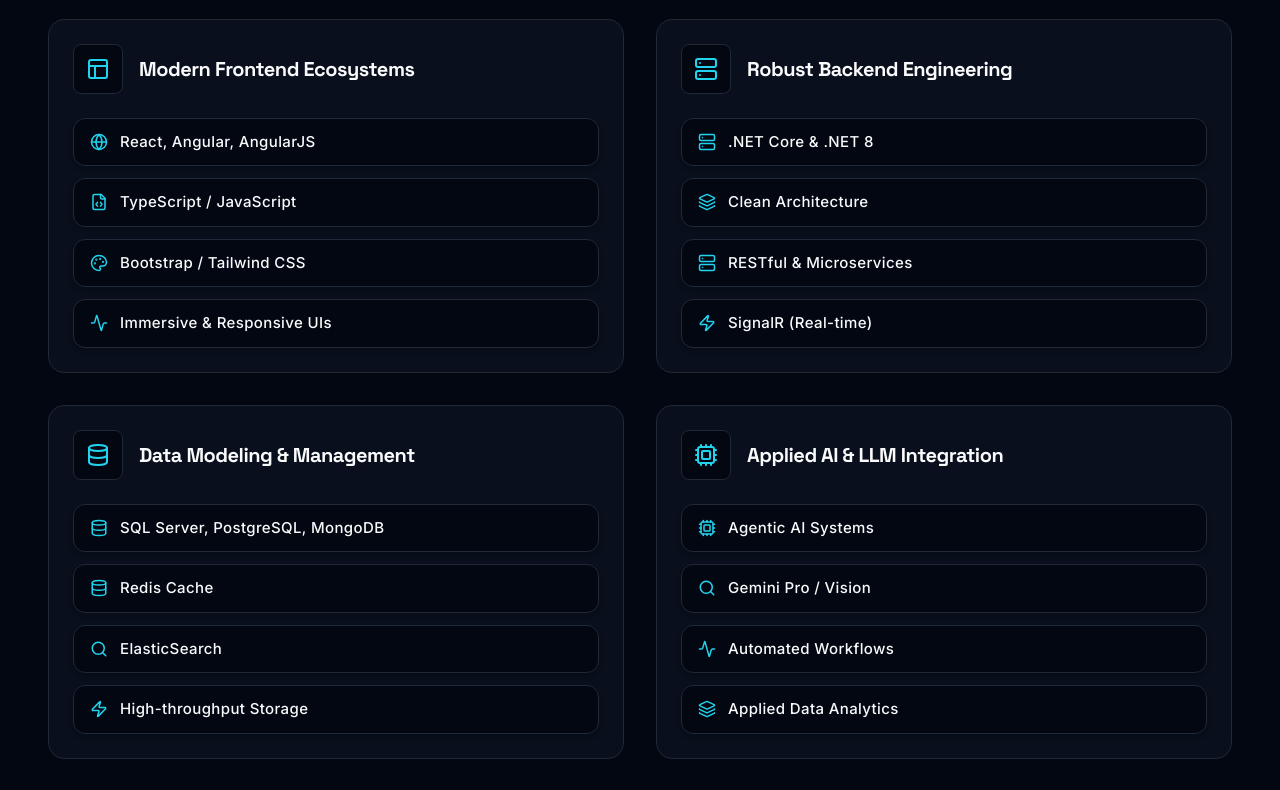
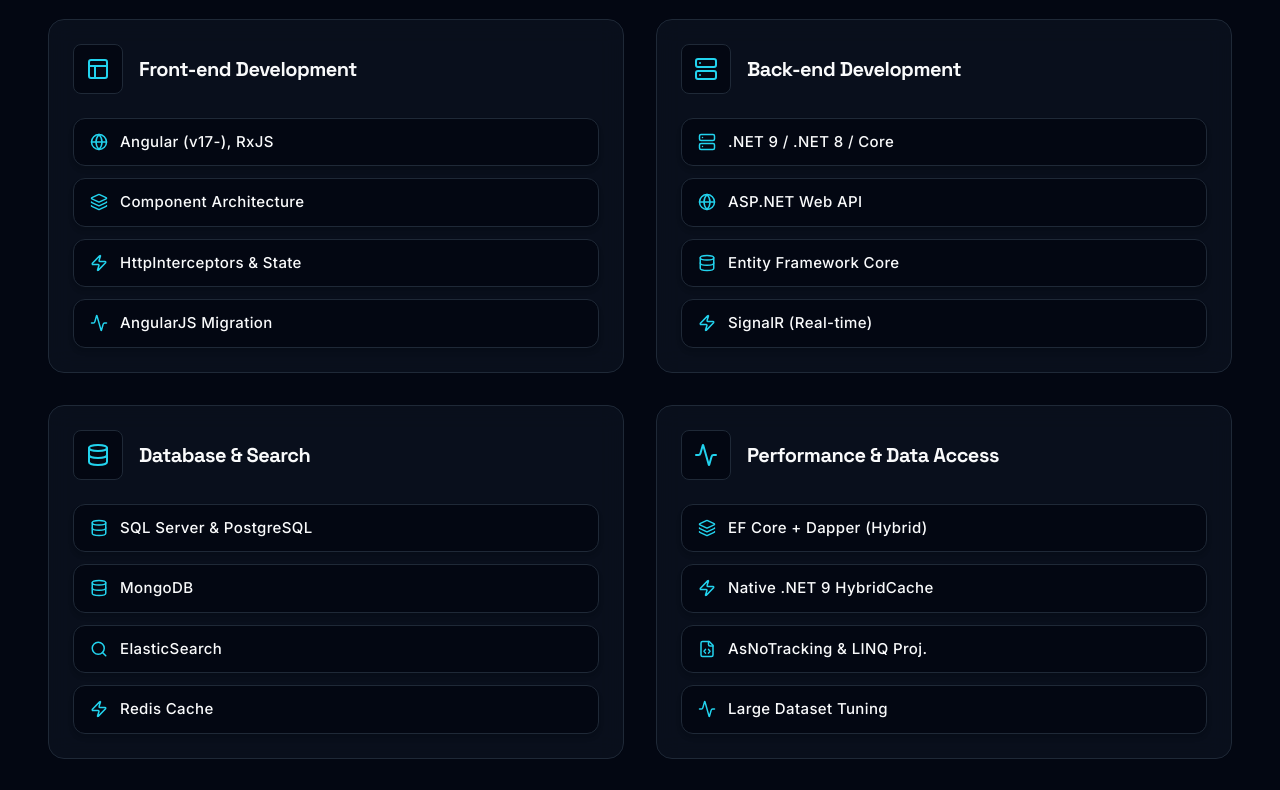
Before and after one commit to tramdk/tramdk.github.io, a React (Vite) app: page / in a window 1280 px wide. Shown: the part 1680-2470 px from the top of the page. Built offline with nearby package versions, Linux system fonts and the light colour scheme; a web font is replaced by a local one.

Commit message:
feat: implement initial landing page layout with theme and language support

```diff
--- a/src/App.tsx
+++ b/src/App.tsx
@@ -79,6 +79,17 @@
   );
 };
 
+function useIsMobile() {
+  const [isMobile, setIsMobile] = useState(false);
+  useEffect(() => {
+    const handleResize = () => setIsMobile(window.innerWidth < 768);
+    handleResize();
+    window.addEventListener('resize', handleResize);
+    return () => window.removeEventListener('resize', handleResize);
+  }, []);
+  return isMobile;
+}
+
 
 // --- Dynamic Background Effect ---
 const DynamicBackground = () => {
@@ -117,14 +128,15 @@
   const { t } = useTranslation();
   const ref = useRef<HTMLDivElement>(null);
   const { scrollYProgress } = useScroll({ target: ref, offset: ["start start", "end start"] });
+  const smoothProgress = useSpring(scrollYProgress, { stiffness: 80, damping: 25, restDelta: 0.001 });
 
-  const y = useTransform(scrollYProgress, [0, 1], ["0%", "50%"]);
-  const opacity = useTransform(scrollYProgress, [0, 0.8], [1, 0]);
-  const scale = useTransform(scrollYProgress, [0, 1], [1, 0.8]);
-  const rotateX = useTransform(scrollYProgress, [0, 1], [0, 20]);
+  const y = useTransform(smoothProgress, [0, 1], ["0%", "50%"]);
+  const opacity = useTransform(smoothProgress, [0, 0.8], [1, 0]);
+  const scale = useTransform(smoothProgress, [0, 1], [1, 0.8]);
+  const rotateX = useTransform(smoothProgress, [0, 1], [0, 20]);
 
   return (
-    <div ref={ref} className="h-screen flex items-center justify-center perspective-1000 overflow-hidden relative">
+    <div ref={ref} className="min-h-[100dvh] py-12 flex items-center justify-center perspective-1000 overflow-hidden relative">
       <div className="absolute inset-0 bg-gradient-to-b from-[var(--color-accent-dim)] via-[var(--color-bg)] to-[var(--color-bg)] -z-10 transition-colors duration-500" />
       <div
         className="absolute inset-0 -z-20 opacity-20 transition-opacity duration-500"
@@ -199,9 +211,10 @@
   const { t } = useTranslation();
   const ref = useRef<HTMLDivElement>(null);
   const { scrollYProgress } = useScroll({ target: ref, offset: ["start end", "center center"] });
-  const rotateX = useTransform(scrollYProgress, [0, 1], [40, 0]);
-  const z = useTransform(scrollYProgress, [0, 1], [-200, 0]);
-  const opacity = useTransform(scrollYProgress, [0, 0.5, 1], [0, 0.5, 1]);
+  const smoothProgress = useSpring(scrollYProgress, { stiffness: 80, damping: 25, restDelta: 0.001 });
+  const rotateX = useTransform(smoothProgress, [0, 1], [40, 0]);
+  const z = useTransform(smoothProgress, [0, 1], [-200, 0]);
+  const opacity = useTransform(smoothProgress, [0, 0.5, 1], [0, 0.5, 1]);
 
   return (
     <section id="summary" ref={ref} className="py-32 px-6 md:px-12 max-w-5xl mx-auto perspective-1000 relative z-20">
@@ -223,9 +236,10 @@
 
 // --- Skills Section 3D ---
 const SkillCard = ({ title, icon: Icon, items, index, progress }: any) => {
+  const isMobile = useIsMobile();
   const isEven = index % 2 === 0;
-  const rotateY = useTransform(progress, [0, 0.5, 1], [isEven ? -30 : 30, 0, 0]);
-  const x = useTransform(progress, [0, 0.5, 1], [isEven ? -100 : 100, 0, 0]);
+  const rotateY = useTransform(progress, [0, 0.5, 1], isMobile ? [0, 0, 0] : [isEven ? -30 : 30, 0, 0]);
+  const x = useTransform(progress, [0, 0.5, 1], isMobile ? [0, 0, 0] : [isEven ? -100 : 100, 0, 0]);
   const opacity = useTransform(progress, [0, 0.4, 1], [0, 1, 1]);
 
   return (
@@ -261,31 +275,44 @@
   const { t } = useTranslation();
   const ref = useRef<HTMLDivElement>(null);
   const { scrollYProgress } = useScroll({ target: ref, offset: ["start end", "center center"] });
+  const smoothProgress = useSpring(scrollYProgress, { stiffness: 70, damping: 20, restDelta: 0.001 });
 
   const skills = [
     { title: t('skills.fe.title'), icon: Layout, items: [
-      { text: "React, Angular, AngularJS", icon: Globe },
-      { text: "TypeScript / JavaScript", icon: FileCode },
-      { text: "Bootstrap / Tailwind CSS", icon: Palette },
-      { text: "Immersive & Responsive UIs", icon: Activity }
+      { text: "Angular (v17-), RxJS", icon: Globe },
+      { text: "Component Architecture", icon: Layers },
+      { text: "HttpInterceptors & State", icon: Zap },
+      { text: "AngularJS Migration", icon: Activity }
     ]},
     { title: t('skills.be.title'), icon: Server, items: [
-      { text: ".NET Core & .NET 8", icon: Server },
-      { text: "Clean Architecture", icon: Layers },
-      { text: "RESTful & Microservices", icon: Server },
+      { text: ".NET 9 / .NET 8 / Core", icon: Server },
+      { text: "ASP.NET Web API", icon: Globe },
+      { text: "Entity Framework Core", icon: Database },
       { text: "SignalR (Real-time)", icon: Zap }
     ]},
     { title: t('skills.db.title'), icon: Database, items: [
-      { text: "SQL Server, PostgreSQL, MongoDB", icon: Database },
-      { text: "Redis Cache", icon: Database },
+      { text: "SQL Server & PostgreSQL", icon: Database },
+      { text: "MongoDB", icon: Database },
       { text: "ElasticSearch", icon: Search },
-      { text: "High-throughput Storage", icon: Zap }
+      { text: "Redis Cache", icon: Zap }
+    ]},
+    { title: t('skills.perf.title'), icon: Activity, items: [
+      { text: "EF Core + Dapper (Hybrid)", icon: Layers },
+      { text: "Native .NET 9 HybridCache", icon: Zap },
+      { text: "AsNoTracking & LINQ Proj.", icon: FileCode },
+      { text: "Large Dataset Tuning", icon: Activity }
+    ]},
+    { title: t('skills.arch.title'), icon: Layers, items: [
+      { text: "Clean Arch. & DDD", icon: Layers },
+      { text: "Microservices & SOLID", icon: Server },
+      { text: "CQRS & MediatR (Slices)", icon: Activity },
+      { text: "N-Layer Architecture", icon: FileCode }
     ]},
     { title: t('skills.ai.title'), icon: Cpu, items: [
-      { text: "Agentic AI Systems", icon: Cpu },
-      { text: "Gemini Pro / Vision", icon: Search },
-      { text: "Automated Workflows", icon: Activity },
-      { text: "Applied Data Analytics", icon: Layers }
+      { text: "System Performance Tuning", icon: Activity },
+      { text: "Enterprise AI Integration", icon: Cpu },
+      { text: "Distributed System Design", icon: Globe },
+      { text: "Scalable Architecture", icon: Layers }
     ]},
   ];
 
@@ -293,8 +320,8 @@
     <section id="skills" ref={ref} className="py-24 px-6 md:px-12 max-w-7xl mx-auto perspective-1000 text-center relative z-10">
       <motion.h2
         style={{
-          scale: useTransform(scrollYProgress, [0, 0.5], [0.8, 1]),
-          opacity: useTransform(scrollYProgress, [0, 0.5], [0, 1]),
+          scale: useTransform(smoothProgress, [0, 0.5], [0.8, 1]),
+          opacity: useTransform(smoothProgress, [0, 0.5], [0, 1]),
           fontFamily: 'var(--font-heading)'
         }}
         className="text-4xl md:text-5xl font-bold mb-16 text-[var(--color-text)] transition-colors duration-500"
@@ -305,7 +332,7 @@
 
       <div className="grid grid-cols-1 md:grid-cols-2 gap-8 text-left perspective-1000 transform-style-3d">
         {skills.map((skill, i) => (
-          <SkillCard key={i} {...skill} index={i} progress={scrollYProgress} />
+          <SkillCard key={i} {...skill} index={i} progress={smoothProgress} />
         ))}
       </div>
     </section>
@@ -314,7 +341,8 @@
 
 // --- Experience & Projects ---
 const ExperienceItem = ({ year, title, role, teamSize, tasks, tech, progress, index }: any) => {
-  const y = useTransform(progress, [0, 0.6, 1], [100, 0, 0]);
+  const isMobile = useIsMobile();
+  const y = useTransform(progress, [0, 0.6, 1], isMobile ? [20, 0, 0] : [100, 0, 0]);
   const opacity = useTransform(progress, [0, 0.5, 1], [0, 1, 1]);
   const scale = useTransform(progress, [0, 0.5, 1], [0.9, 1, 1]);
 
@@ -373,6 +401,7 @@
   const { t } = useTranslation();
   const ref = useRef<HTMLDivElement>(null);
   const { scrollYProgress } = useScroll({ target: ref, offset: ["start end", "end end"] });
+  const smoothProgress = useSpring(scrollYProgress, { stiffness: 70, damping: 20, restDelta: 0.001 });
 
   const expData = t('projects.list', { returnObjects: true }) as any[];
 
@@ -412,7 +441,7 @@
       <div className="relative">
         <div className="absolute left-0 md:hidden top-0 bottom-0 w-px bg-[var(--color-border)] ml-[7px] transition-colors duration-500" />
         {experiences.map((exp, i) => (
-          <ExperienceItem key={i} {...exp} index={i} progress={scrollYProgress} />
+          <ExperienceItem key={i} {...exp} index={i} progress={smoothProgress} />
         ))}
       </div>
     </section>
--- a/src/i18n.ts
+++ b/src/i18n.ts
@@ -50,12 +50,12 @@
           },
           skills: {
             title: 'Technical Skills',
-            fe: { title: 'Modern Frontend Ecosystems', desc: 'Crafting immersive and highly responsive user experiences using cutting-edge JavaScript frameworks and motion design.' },
-            be: { title: 'Robust Backend Engineering', desc: 'Engineering secure, high-performance RESTful services and microservices designed for enterprise-scale reliability.' },
-            db: { title: 'Data Modeling & Management', desc: 'Designing optimized data schemas and high-throughput storage solutions for complex business environments.' },
-            perf: { title: 'System Hardening & Optimization', desc: 'Identifying performance bottlenecks and fine-tuning applications for maximum responsiveness and scalability.' },
-            arch: { title: 'Software Foundations & Design', desc: 'Implementing maintainable architectures using SOLID principles, Clean Code, and proven industry design patterns.' },
-            ai: { title: 'Applied AI & LLM Integration', desc: 'Bridging the gap between software and intelligence by integrating modern AI capabilities and LLM-driven solutions.' }
+            fe: { title: 'Front-end Development', desc: 'Core & State RxJS, component-driven architecture, and legacy AngularJS system migrations.' },
+            be: { title: 'Back-end Development', desc: 'Design and engineering of web APIs and microservices using .NET 9, .NET 8, and real-time SignalR.' },
+            db: { title: 'Database & Search', desc: 'Advanced indexing and administration of SQL Server, PostgreSQL, MongoDB, and ElasticSearch.' },
+            perf: { title: 'Performance & Data Access', desc: 'Hybrid data access (EF Core + Dapper), native .NET 9 HybridCache, and query tuning for Big Data.' },
+            arch: { title: 'Architecture & Patterns', desc: 'Clean Architecture, Domain-Driven Design (DDD), CQRS with MediatR vertical slices, and SOLID.' },
+            ai: { title: 'Advanced Expertise', desc: 'System performance tuning, enterprise AI integration, scalable system design, and distributed systems.' }
           },
           experience: {
             title: 'Work Experience',
@@ -210,12 +210,12 @@
           },
           skills: {
             title: 'Kỹ năng chuyên môn',
-            fe: { title: 'Hệ sinh thái Frontend hiện đại', desc: 'Kiến tạo trải nghiệm người dùng tinh tế, phản hồi nhanh và tương tác mượt mà trên nền tảng các framework JS hiện đại.' },
-            be: { title: 'Kỹ thuật Backend vững chắc', desc: 'Xây dựng các dịch vụ RESTful và microservices an toàn, hiệu năng cao, đáp ứng tiêu chuẩn khắt khe của doanh nghiệp.' },
-            db: { title: 'Mô hình hóa & Quản trị Dữ liệu', desc: 'Thiết kế lược đồ dữ liệu tối ưu và các giải pháp lưu trữ thông lượng lớn cho môi trường kinh doanh phức tạp.' },
-            perf: { title: 'Tối ưu hóa & Củng cố Hệ thống', desc: 'Phân tích điểm nghẽn hiệu năng và tinh chỉnh hệ thống để đạt tốc độ phản hồi và khả năng mở rộng tối đa.' },
-            arch: { title: 'Nền tảng Kiến trúc & Thiết kế', desc: 'Triển khai mã nguồn dễ bảo trì dựa trên nguyên lý SOLID, Clean Code và các mẫu thiết kế chuẩn mực của ngành.' },
-            ai: { title: 'Trí tuệ Nhân tạo thực thi', desc: 'Kết nối phần mềm với sức mạnh của trí tuệ nhân tạo thông qua việc tích hợp các mô hình LLM và giải pháp AI thông minh.' }
+            fe: { title: 'Phát triển Front-end', desc: 'Quản lý trạng thái với RxJS, kiến trúc định hướng thành phần, và di trú hệ thống cũ AngularJS.' },
+            be: { title: 'Phát triển Back-end', desc: 'Thiết kế và phát triển Web API, microservices sử dụng .NET 9, .NET 8, và thời gian thực SignalR.' },
+            db: { title: 'Cơ sở dữ liệu & Tìm kiếm', desc: 'Quản trị và tối ưu hóa chỉ mục SQL Server, PostgreSQL, MongoDB, và ElasticSearch.' },
+            perf: { title: 'Hiệu năng & Truy xuất dữ liệu', desc: 'Truy cập dữ liệu lai (EF Core + Dapper), .NET 9 HybridCache và tối ưu hóa truy vấn Big Data.' },
+            arch: { title: 'Kiến trúc & Mẫu thiết kế', desc: 'Clean Architecture, Thiết kế hướng tên miền (DDD), CQRS với MediatR vertical slices, và SOLID.' },
+            ai: { title: 'Chuyên môn nâng cao', desc: 'Tinh chỉnh hiệu năng hệ thống, tích hợp AI doanh nghiệp, thiết kế hệ thống phân tán mở rộng.' }
           },
           experience: {
             title: 'Kinh nghiệm làm việc',
```
